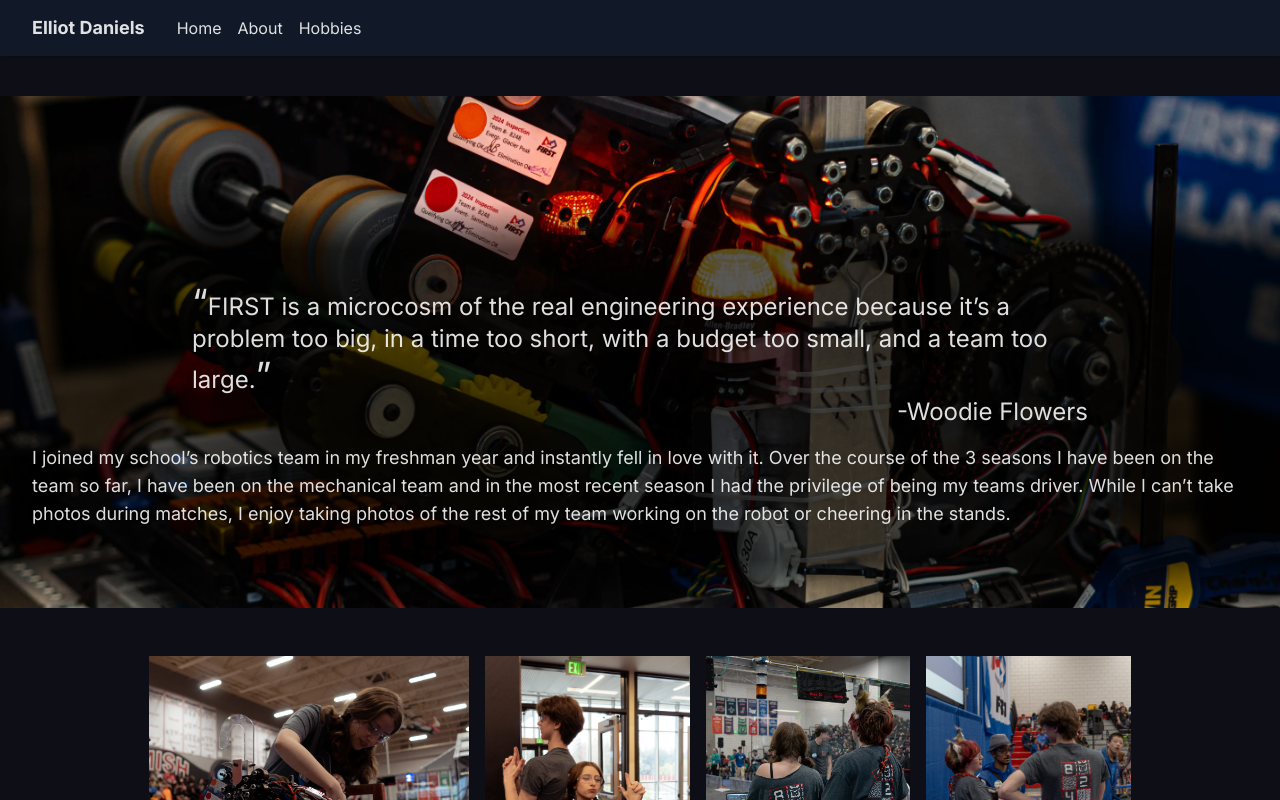
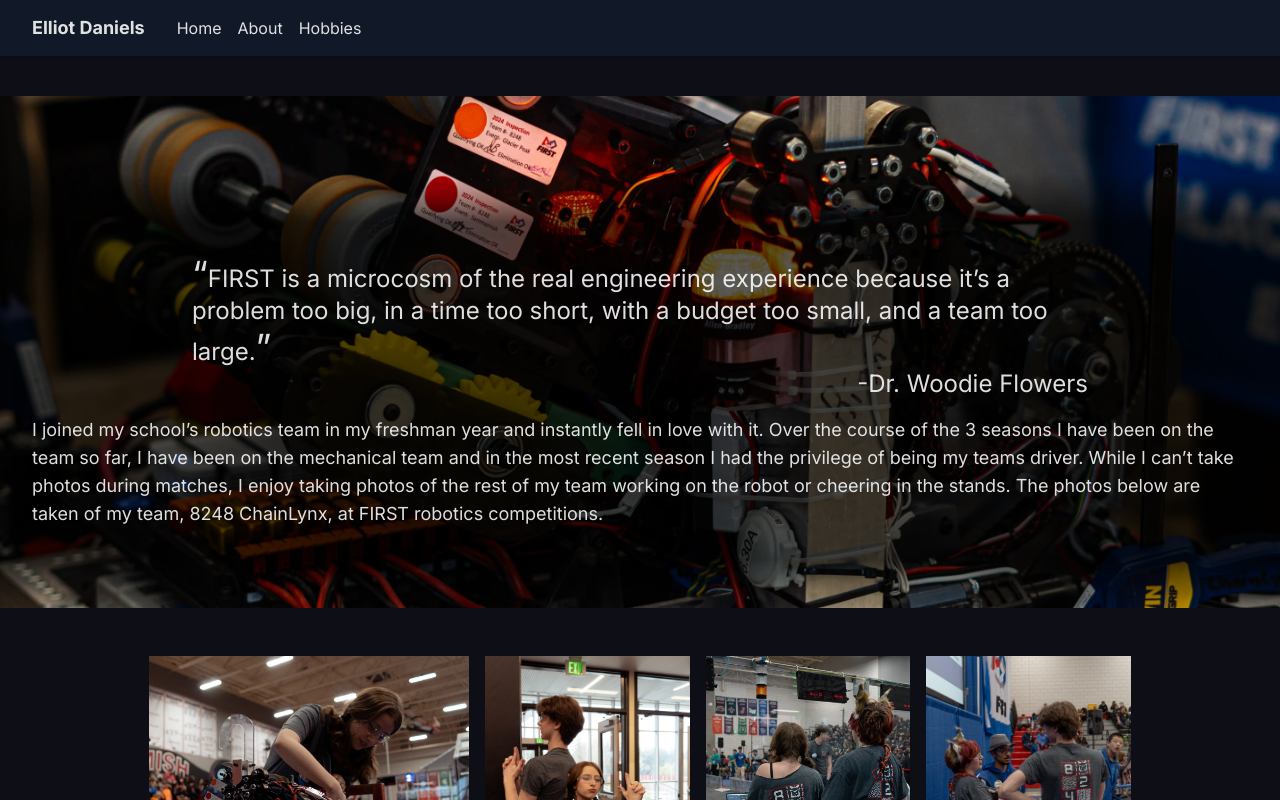
Before and after one commit to 1withspaghetti/Elliot-Daniels-Portfolio, a Next.js app: page /hobbies in a window 1280 px wide. Shown: the top 800 px of the page. Built offline with nearby package versions, Linux system fonts and the light colour scheme.

Commit message:
minor text changes to hobbies page

```diff
--- a/src/app/hobbies/page.tsx
+++ b/src/app/hobbies/page.tsx
@@ -51,9 +51,9 @@ export default function Hobbies() {
                             >
                                 <div className="text-2xl max-w-4xl mx-auto hidden sm:block mb-4">
                                     <div className=""><span className="text-4xl">“</span>FIRST is a microcosm of the real engineering experience because it’s a problem too big, in a time too short, with a budget too small, and a team too large.<span className="text-4xl">”</span></div>
-                                    <div className="italic text-right">-Woodie Flowers</div>
+                                    <div className="italic text-right">-Dr. Woodie Flowers</div>
                                 </div>
-                                <div className="text-lg">I joined my school’s robotics team in my freshman year and instantly fell in love with it. Over the course of the 3 seasons I have been on the team so far, I have been on the mechanical team and in the most recent season I had the privilege of being my teams driver. While I can’t take photos during matches, I enjoy taking photos of the rest of my team working on the robot or cheering in the stands.</div>
+                                <div className="text-lg">I joined my school’s robotics team in my freshman year and instantly fell in love with it. Over the course of the 3 seasons I have been on the team so far, I have been on the mechanical team and in the most recent season I had the privilege of being my teams driver. While I can’t take photos during matches, I enjoy taking photos of the rest of my team working on the robot or cheering in the stands. The photos below are taken of my team, 8248 ChainLynx, at FIRST robotics competitions.</div>
                             </motion.div>
                         </div>
                         <div className="h-12 bg-gradient-to-t from-transparent to-black opacity-65" />
```
